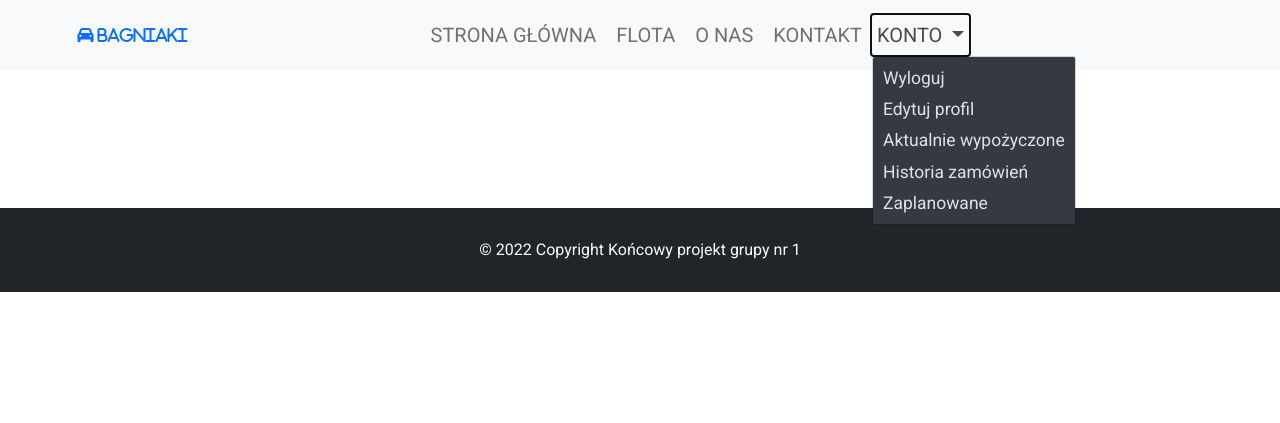
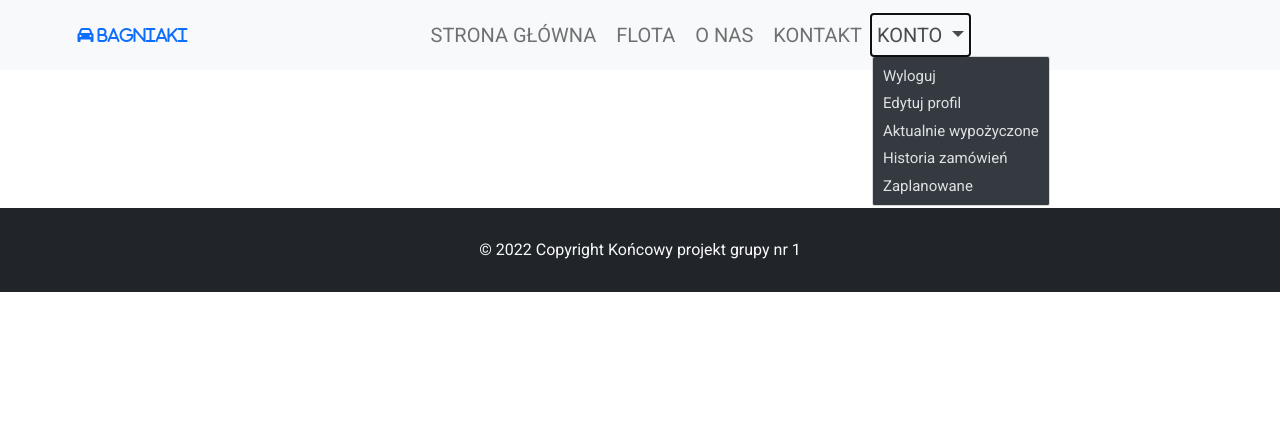
Before and after one commit to RomanH83/CarRentalSite, a Django app: page /carrent/base-test/ in a window 1280 px wide, after a click on "KONTO". Shown: the top 423 px of the page. Run offline with Django 4.2, Linux system fonts and the light colour scheme; the visitor is signed in with stand-in values (Sample User, id 1); some libraries are stand-ins or nearby versions.

Commit message:
Lower font size in Konto dropdown menu

```diff
--- a/carrent/carrentapp/templates/carrentapp/base.html
+++ b/carrent/carrentapp/templates/carrentapp/base.html
@@ -40,11 +40,11 @@
             Konto
           </a>
           <ul class="dropdown-menu dropdown-menu-dark" aria-labelledby="navbarDarkDropdownMenuLink">
-            <li><a class="dropdown-item fs-3" href="{% url 'logout' %}">Wyloguj</a></li>
-            <li><a class="dropdown-item fs-3" href="{% url 'user-profile' %}">Edytuj profil</a></li>
-            <li><a class="dropdown-item fs-3" href="{% url 'actual_order' %}">Aktualnie wypożyczone</a></li>
-              <li><a class="dropdown-item fs-3" href="{% url 'history_order' %}">Historia zamówień</a></li>
-              <li><a class="dropdown-item fs-3" href="{% url 'future_order' %}">Zaplanowane</a></li>
+            <li><a class="dropdown-item fs-4" href="{% url 'logout' %}">Wyloguj</a></li>
+            <li><a class="dropdown-item fs-4" href="{% url 'user-profile' %}">Edytuj profil</a></li>
+            <li><a class="dropdown-item fs-4" href="{% url 'actual_order' %}">Aktualnie wypożyczone</a></li>
+              <li><a class="dropdown-item fs-4" href="{% url 'history_order' %}">Historia zamówień</a></li>
+              <li><a class="dropdown-item fs-4" href="{% url 'future_order' %}">Zaplanowane</a></li>
           </ul>
         </li>
       </ul>
```
